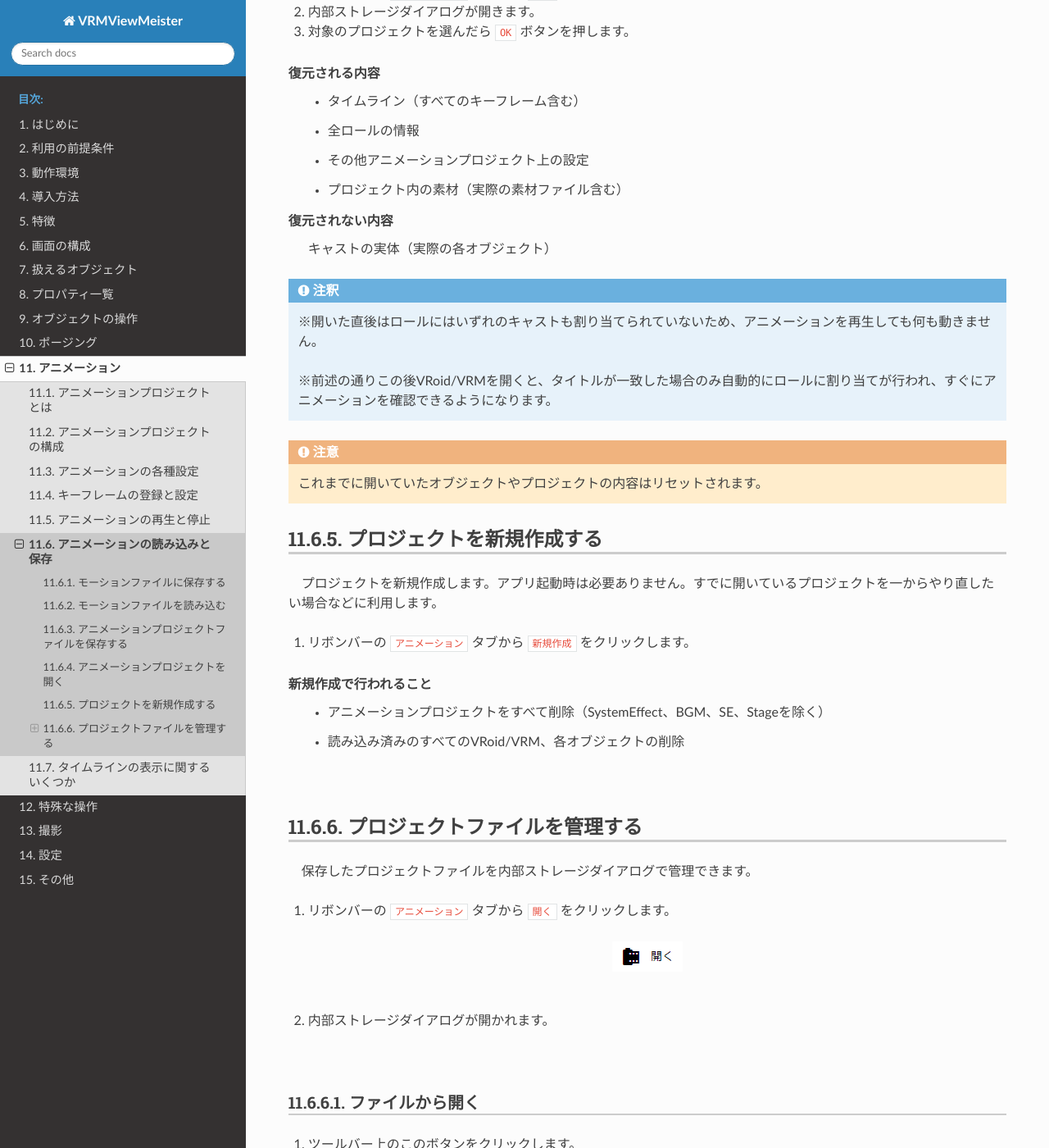
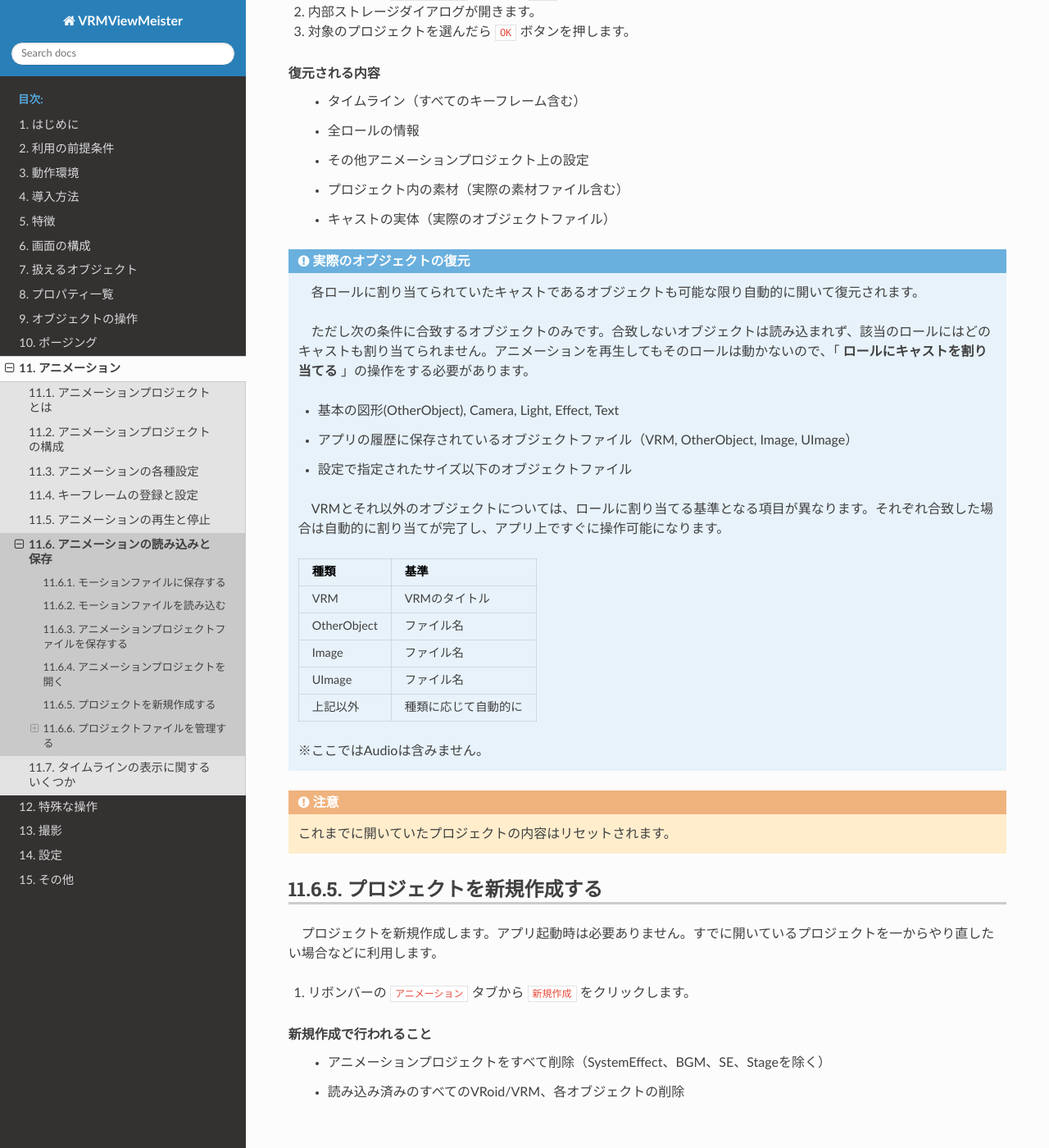
Before and after one commit to nishlumi/vrmviewmdoc, a Sphinx documentation site: the page built from docs/source/man4/animation_loadsave.rst, in a window 1280 px wide and 1400 px high, scrolled down 2706 px. Shown: the whole window at 82% size. Built offline with Sphinx 7.4.7 and the Read the Docs theme 2.0.0, drawn with Linux system fonts in a browser that asks for light colours; a script that is not in the unit is left out; some of the changed text lies outside the part shown.

Commit message:
5/24夜時点

```diff
--- a/docs/source/man4/animation_loadsave.rst
+++ b/docs/source/man4/animation_loadsave.rst
@@ -116,7 +116,9 @@
 
 |
 
-.. index:: アニメーションプロジェクトを開く（アニメーションプロジェクト）
+.. index::
+    アニメーションプロジェクトを開く（アニメーションプロジェクト）
+    実際のオブジェクトの復元
 
 アニメーションプロジェクトを開く
 =================================
@@ -134,18 +136,36 @@
     * 全ロールの情報
     * その他アニメーションプロジェクト上の設定
     * プロジェクト内の素材（実際の素材ファイル含む）
-
-復元されない内容
-    キャストの実体（実際の各オブジェクト）
+    * キャストの実体（実際のオブジェクトファイル）
 
 
-.. note::
-    ※開いた直後はロールにはいずれのキャストも割り当てられていないため、アニメーションを再生しても何も動きません。
+.. admonition:: 実際のオブジェクトの復元
 
-    ※前述の通りこの後VRoid/VRMを開くと、タイトルが一致した場合のみ自動的にロールに割り当てが行われ、すぐにアニメーションを確認できるようになります。
+    　各ロールに割り当てられていたキャストであるオブジェクトも可能な限り自動的に開いて復元されます。
+
+    　ただし次の条件に合致するオブジェクトのみです。合致しないオブジェクトは読み込まれず、該当のロールにはどのキャストも割り当てられません。アニメーションを再生してもそのロールは動かないので、「 **ロールにキャストを割り当てる** 」の操作をする必要があります。
+
+    * 基本の図形(OtherObject), Camera, Light, Effect, Text
+    * アプリの履歴に保存されているオブジェクトファイル（VRM, OtherObject, Image, UImage）
+    * 設定で指定されたサイズ以下のオブジェクトファイル
+
+
+    　VRMとそれ以外のオブジェクトについては、ロールに割り当てる基準となる項目が異なります。それぞれ合致した場合は自動的に割り当てが完了し、アプリ上ですぐに操作可能になります。
+
+    .. csv-table::
+        :header-rows: 1
+
+        種類, 基準
+        VRM, VRMのタイトル
+        OtherObject, ファイル名
+        Image, ファイル名
+        UImage, ファイル名
+        上記以外, 種類に応じて自動的に
+
+    ※ここではAudioは含みません。
 
 .. caution::
-    これまでに開いていたオブジェクトやプロジェクトの内容はリセットされます。
+    これまでに開いていたプロジェクトの内容はリセットされます。
 
 
 .. index:: プロジェクトを新規作成する（アニメーションプロジェクト）
@@ -221,3 +241,6 @@
     :align: center
 
 |
+
+.. note::
+    プロジェクトに紐づいた素材も全てアプリ内から削除されます。
```
Also changed, not shown: docs/source/man2/operation_initial.rst (+12 -11 lines), docs/source/man2/operation_vrm.rst (+27 -23 lines), docs/source/man4/animation_proper.rst (+2 -6 lines), docs/source/img/operation_vrm_6.png, docs/source/img/operation_vrm_9.png, docs/source/man3/posing_1.png, docs/source/man5/photograph.rst (line endings or trailing spaces).
